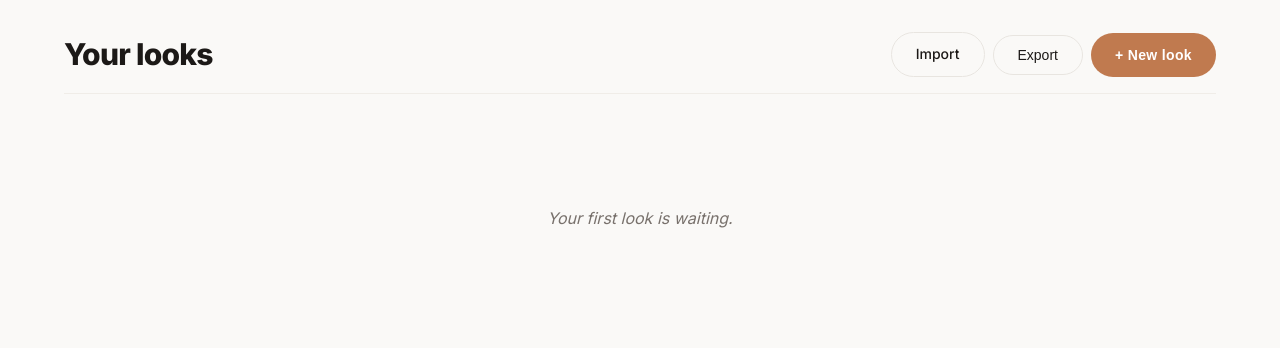
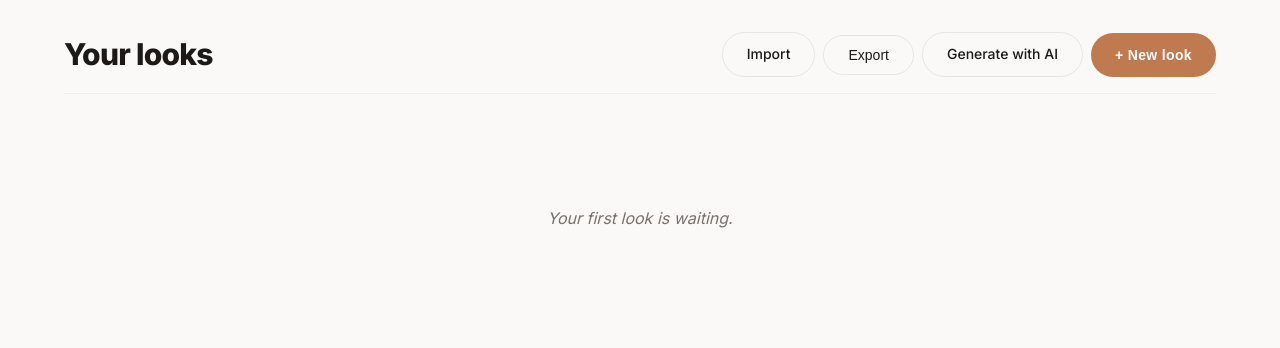
Before and after one commit to whiteyoh/cloth, a FastAPI app: page /outfits in a window 1280 px wide. Shown: the part 68-416 px from the top of the page. Run offline with FastAPI, Linux system fonts and the light colour scheme; parts of the project's set-up code (start-up, migrations or seed data) failed here and were passed over; some libraries are stand-ins or nearby versions.

Commit message:
fix: add Generate with AI link to outfits page header
Co-Authored-By: Claude Code <noreply@anthropic.com>

```diff
--- a/templates/outfits.html
+++ b/templates/outfits.html
@@ -10,6 +10,7 @@
         <input type="file" id="outfit-import-input" accept=".json,application/json" style="display:none">
       </label>
       <button id="outfit-export-btn" class="btn-secondary" title="Save all outfits to a backup file">Export</button>
+      <a href="/outfit-generator" class="btn-secondary">Generate with AI</a>
       <button id="new-outfit-btn" class="btn-new-outfit">+ New look</button>
     </div>
   </div>
```
